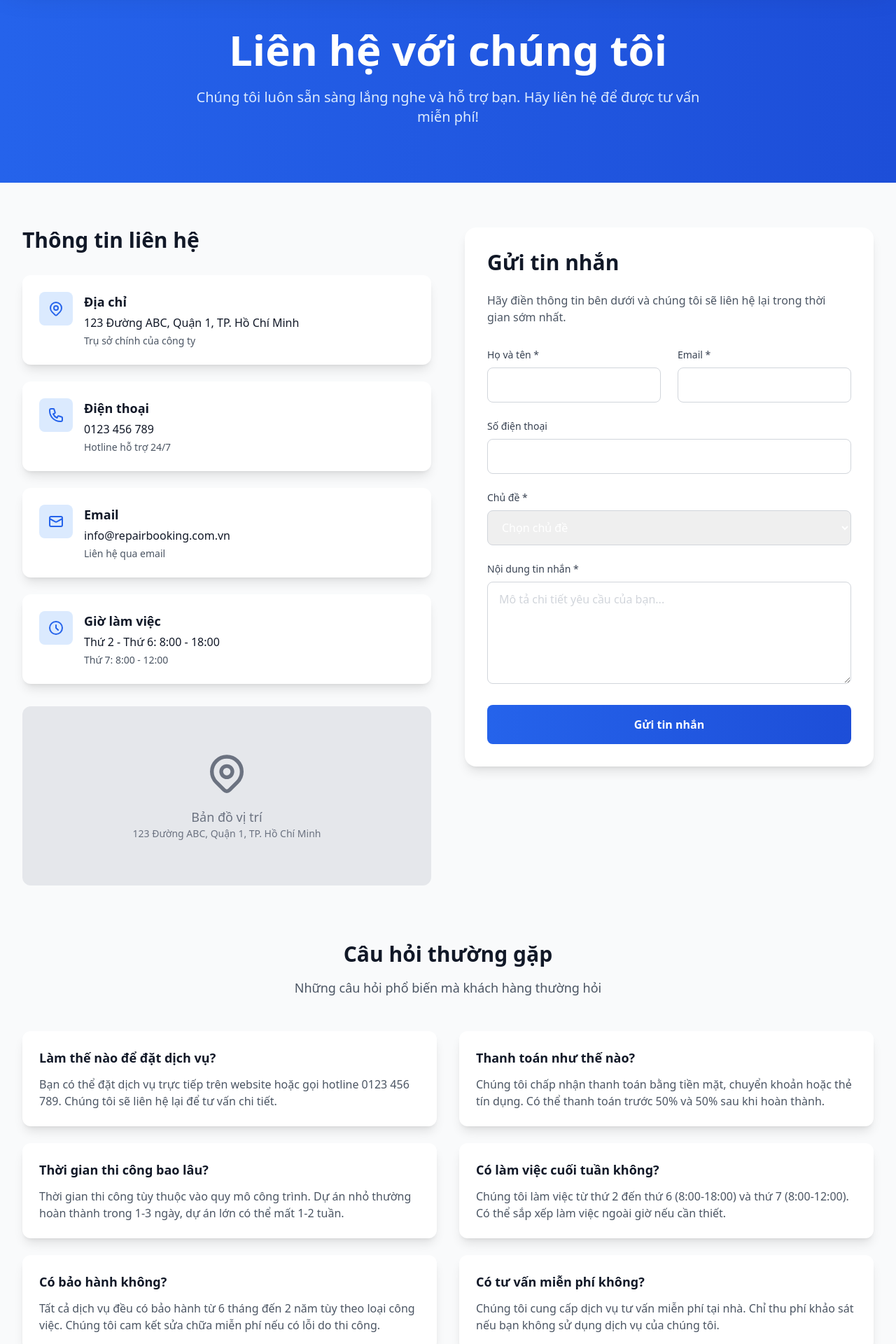
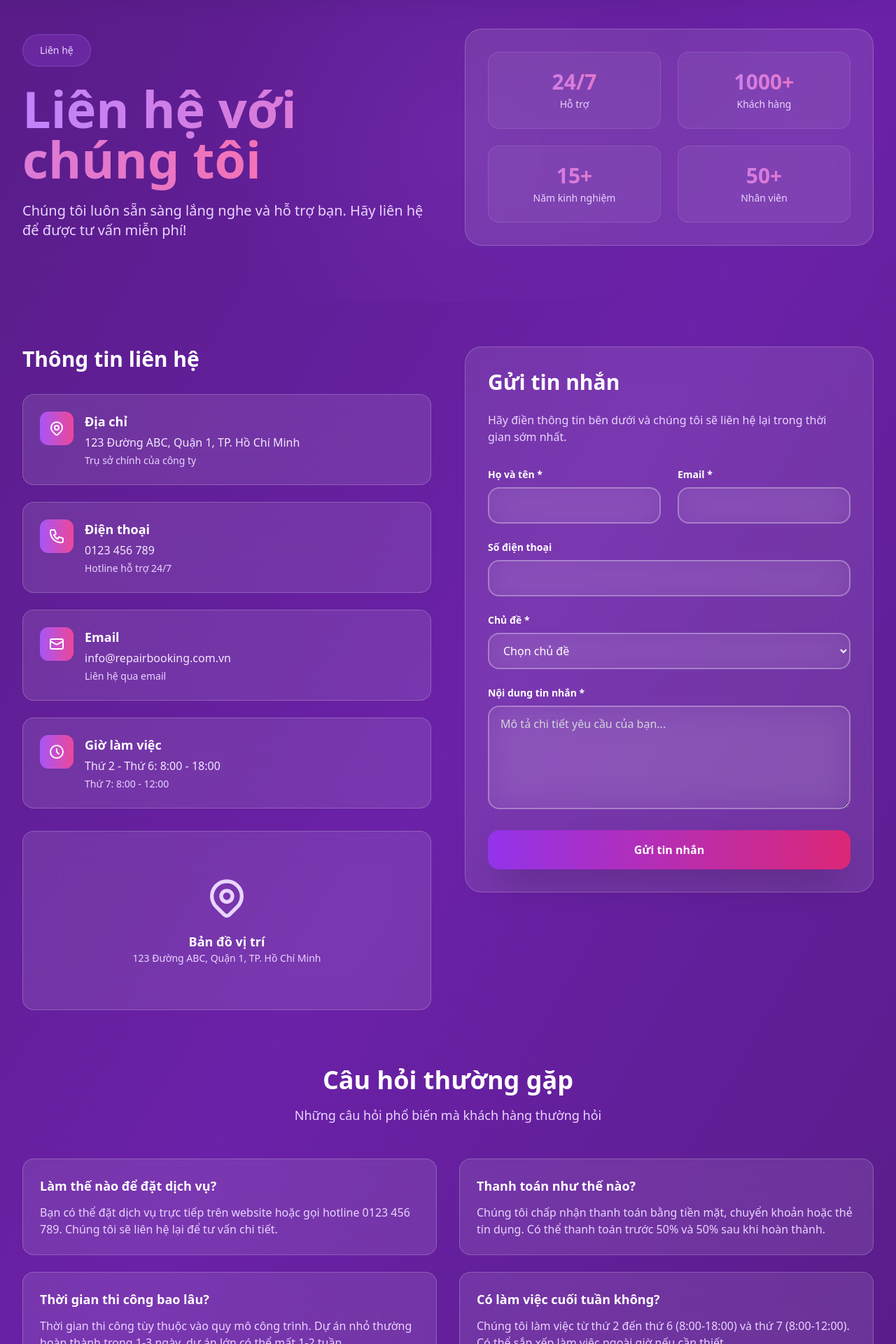
Before and after one commit to Trung-Nam/Repair-Booking, a React (Vite) app in the folder Frontend/: page /contact in a window 1280 px wide. Shown: the part 120-2040 px from the top of the page at 70% size. Built offline with nearby package versions, Linux system fonts and the light colour scheme.

Commit message:
base: contact

```diff
--- a/Frontend/src/pages/Contact.jsx
+++ b/Frontend/src/pages/Contact.jsx
@@ -86,16 +86,46 @@ const Contact = () => {
     };
 
     return (
-        <div className="min-h-screen bg-gray-50">
+        <div className="min-h-screen bg-gradient-to-br from-purple-900 via-purple-800 to-purple-900 text-white">
             {/* Hero Section */}
-            <div className="bg-gradient-to-r from-primary-600 to-primary-700 py-20">
-                <div className="max-w-7xl mx-auto px-4 sm:px-6 lg:px-8 text-center">
-                    <h1 className="text-4xl md:text-6xl font-bold text-white mb-6">
-                        Liên hệ với chúng tôi
-                    </h1>
-                    <p className="text-xl text-primary-100 max-w-3xl mx-auto">
-                        Chúng tôi luôn sẵn sàng lắng nghe và hỗ trợ bạn. Hãy liên hệ để được tư vấn miễn phí!
-                    </p>
+            <div className="relative overflow-hidden">
+                <div className="absolute inset-0 bg-[radial-gradient(circle_at_50%_50%,rgba(168,85,247,0.12),transparent_50%)]"></div>
+                <div className="relative max-w-7xl mx-auto px-4 sm:px-6 lg:px-8 py-20">
+                    <div className="grid lg:grid-cols-2 gap-12 items-center">
+                        <div className="space-y-6">
+                            <div className="inline-flex items-center px-6 py-3 rounded-full bg-purple-500/20 border border-purple-400/30 backdrop-blur-sm">
+                                <span className="text-purple-200 text-sm font-medium">Liên hệ</span>
+                            </div>
+                            <h1 className="text-5xl md:text-7xl font-black leading-tight">
+                                <span className="bg-gradient-to-r from-purple-400 to-pink-400 bg-clip-text text-transparent">Liên hệ với chúng tôi</span>
+                            </h1>
+                            <p className="text-xl text-purple-200 max-w-2xl">
+                                Chúng tôi luôn sẵn sàng lắng nghe và hỗ trợ bạn. Hãy liên hệ để được tư vấn miễn phí!
+                            </p>
+                        </div>
+                        <div className="relative">
+                            <div className="bg-white/10 backdrop-blur-xl rounded-3xl p-8 border border-white/20">
+                                <div className="grid grid-cols-2 gap-6">
+                                    <div className="text-center bg-white/5 rounded-2xl p-6 border border-white/10">
+                                        <div className="text-3xl font-black text-transparent bg-gradient-to-r from-purple-400 to-pink-400 bg-clip-text mb-1">24/7</div>
+                                        <div className="text-purple-200 text-sm">Hỗ trợ</div>
+                                    </div>
+                                    <div className="text-center bg-white/5 rounded-2xl p-6 border border-white/10">
+                                        <div className="text-3xl font-black text-transparent bg-gradient-to-r from-purple-400 to-pink-400 bg-clip-text mb-1">1000+</div>
+                                        <div className="text-purple-200 text-sm">Khách hàng</div>
+                                    </div>
+                                    <div className="text-center bg-white/5 rounded-2xl p-6 border border-white/10">
+                                        <div className="text-3xl font-black text-transparent bg-gradient-to-r from-purple-400 to-pink-400 bg-clip-text mb-1">15+</div>
+                                        <div className="text-purple-200 text-sm">Năm kinh nghiệm</div>
+                                    </div>
+                                    <div className="text-center bg-white/5 rounded-2xl p-6 border border-white/10">
+                                        <div className="text-3xl font-black text-transparent bg-gradient-to-r from-purple-400 to-pink-400 bg-clip-text mb-1">50+</div>
+                                        <div className="text-purple-200 text-sm">Nhân viên</div>
+                                    </div>
+                                </div>
+                            </div>
+                        </div>
+                    </div>
                 </div>
             </div>
 
@@ -103,30 +133,30 @@ const Contact = () => {
                 <div className="grid lg:grid-cols-2 gap-12">
                     {/* Contact Information */}
                     <div>
-                        <h2 className="text-3xl font-bold text-gray-900 mb-8">Thông tin liên hệ</h2>
+                        <h2 className="text-3xl font-black mb-8">Thông tin liên hệ</h2>
                         <div className="space-y-6">
                             {contactInfo.map((info, index) => (
-                                <div key={index} className="flex items-start space-x-4 p-6 bg-white rounded-xl shadow-lg hover:shadow-xl transition-shadow">
-                                    <div className="w-12 h-12 bg-primary-100 rounded-lg flex items-center justify-center text-primary-600 flex-shrink-0">
+                                <div key={index} className="flex items-start space-x-4 p-6 bg-white/10 backdrop-blur-xl rounded-2xl border border-white/20 hover:bg-white/20 transition-all">
+                                    <div className="w-12 h-12 bg-gradient-to-r from-purple-500 to-pink-500 rounded-xl flex items-center justify-center text-white flex-shrink-0">
                                         {info.icon}
                                     </div>
                                     <div>
-                                        <h3 className="text-lg font-semibold text-gray-900 mb-1">{info.title}</h3>
-                                        <p className="text-gray-900 font-medium mb-1">{info.content}</p>
-                                        <p className="text-gray-600 text-sm">{info.description}</p>
+                                        <h3 className="text-lg font-bold text-white mb-1">{info.title}</h3>
+                                        <p className="text-purple-100 font-medium mb-1">{info.content}</p>
+                                        <p className="text-purple-200 text-sm">{info.description}</p>
                                     </div>
                                 </div>
                             ))}
                         </div>
 
                         {/* Map Placeholder */}
-                        <div className="mt-8 bg-gray-200 rounded-xl h-64 flex items-center justify-center">
-                            <div className="text-center text-gray-500">
+                        <div className="mt-8 bg-white/10 backdrop-blur-xl rounded-2xl h-64 border border-white/20 flex items-center justify-center">
+                            <div className="text-center text-purple-200">
                                 <svg className="w-16 h-16 mx-auto mb-4" fill="none" stroke="currentColor" viewBox="0 0 24 24">
                                     <path strokeLinecap="round" strokeLinejoin="round" strokeWidth={2} d="M17.657 16.657L13.414 20.9a1.998 1.998 0 01-2.827 0l-4.244-4.243a8 8 0 1111.314 0z" />
                                     <path strokeLinecap="round" strokeLinejoin="round" strokeWidth={2} d="M15 11a3 3 0 11-6 0 3 3 0 016 0z" />
                                 </svg>
-                                <p className="text-lg font-medium">Bản đồ vị trí</p>
+                                <p className="text-lg font-bold text-white">Bản đồ vị trí</p>
                                 <p className="text-sm">123 Đường ABC, Quận 1, TP. Hồ Chí Minh</p>
                             </div>
                         </div>
@@ -134,16 +164,16 @@ const Contact = () => {
 
                     {/* Contact Form */}
                     <div>
-                        <div className="bg-white rounded-2xl shadow-lg p-8">
-                            <h2 className="text-3xl font-bold text-gray-900 mb-6">Gửi tin nhắn</h2>
-                            <p className="text-gray-600 mb-8">
+                        <div className="bg-white/10 backdrop-blur-xl rounded-3xl p-8 border border-white/20">
+                            <h2 className="text-3xl font-black text-white mb-6">Gửi tin nhắn</h2>
+                            <p className="text-purple-200 mb-8">
                                 Hãy điền thông tin bên dưới và chúng tôi sẽ liên hệ lại trong thời gian sớm nhất.
                             </p>
 
                             <form onSubmit={handleSubmit} className="space-y-6">
                                 <div className="grid md:grid-cols-2 gap-6">
                                     <div>
-                                        <label htmlFor="name" className="block text-sm font-medium text-gray-700 mb-2">
+                                        <label htmlFor="name" className="block text-sm font-bold text-white mb-2">
                                             Họ và tên *
                                         </label>
                                         <input
@@ -152,12 +182,12 @@ const Contact = () => {
                                             id="name"
                                             value={formData.name}
                                             onChange={handleChange}
-                                            className="w-full px-4 py-3 border border-gray-300 rounded-lg focus:ring-2 focus:ring-primary-500 focus:border-primary-500"
+                                            className="w-full px-4 py-3 border-2 border-white/30 rounded-2xl focus:ring-4 focus:ring-purple-500/20 focus:border-purple-500 bg-white/5 backdrop-blur-xl text-white placeholder-gray-300"
                                             required
                                         />
                                     </div>
                                     <div>
-                                        <label htmlFor="email" className="block text-sm font-medium text-gray-700 mb-2">
+                                        <label htmlFor="email" className="block text-sm font-bold text-white mb-2">
                                             Email *
                                         </label>
                                         <input
@@ -166,14 +196,14 @@ const Contact = () => {
                                             id="email"
                                             value={formData.email}
                                             onChange={handleChange}
-                                            className="w-full px-4 py-3 border border-gray-300 rounded-lg focus:ring-2 focus:ring-primary-500 focus:border-primary-500"
+                                            className="w-full px-4 py-3 border-2 border-white/30 rounded-2xl focus:ring-4 focus:ring-purple-500/20 focus:border-purple-500 bg-white/5 backdrop-blur-xl text-white placeholder-gray-300"
                                             required
                                         />
                                     </div>
                                 </div>
 
                                 <div>
-                                    <label htmlFor="phone" className="block text-sm font-medium text-gray-700 mb-2">
+                                    <label htmlFor="phone" className="block text-sm font-bold text-white mb-2">
                                         Số điện thoại
                                     </label>
                                     <input
@@ -182,12 +212,12 @@ const Contact = () => {
                                         id="phone"
                                         value={formData.phone}
                                         onChange={handleChange}
-                                        className="w-full px-4 py-3 border border-gray-300 rounded-lg focus:ring-2 focus:ring-primary-500 focus:border-primary-500"
+                                        className="w-full px-4 py-3 border-2 border-white/30 rounded-2xl focus:ring-4 focus:ring-purple-500/20 focus:border-purple-500 bg-white/5 backdrop-blur-xl text-white placeholder-gray-300"
                                     />
                                 </div>
 
                                 <div>
-                                    <label htmlFor="subject" className="block text-sm font-medium text-gray-700 mb-2">
+                                    <label htmlFor="subject" className="block text-sm font-bold text-white mb-2">
                                         Chủ đề *
                                     </label>
                                     <select
@@ -195,20 +225,20 @@ const Contact = () => {
                                         id="subject"
                                         value={formData.subject}
                                         onChange={handleChange}
-                                        className="w-full px-4 py-3 border border-gray-300 rounded-lg focus:ring-2 focus:ring-primary-500 focus:border-primary-500"
+                                        className="w-full px-4 py-3 border-2 border-white/30 rounded-2xl focus:ring-4 focus:ring-purple-500/20 focus:border-purple-500 bg-white/5 backdrop-blur-xl text-white"
                                         required
                                     >
-                                        <option value="">Chọn chủ đề</option>
-                                        <option value="tuvan">Tư vấn dịch vụ</option>
-                                        <option value="baogia">Báo giá</option>
-                                        <option value="khieunai">Khiếu nại</option>
-                                        <option value="gop_y">Góp ý</option>
-                                        <option value="khac">Khác</option>
+                                        <option value="" className="bg-gray-800 text-white">Chọn chủ đề</option>
+                                        <option value="tuvan" className="bg-gray-800 text-white">Tư vấn dịch vụ</option>
+                                        <option value="baogia" className="bg-gray-800 text-white">Báo giá</option>
+                                        <option value="khieunai" className="bg-gray-800 text-white">Khiếu nại</option>
+                                        <option value="gop_y" className="bg-gray-800 text-white">Góp ý</option>
+                                        <option value="khac" className="bg-gray-800 text-white">Khác</option>
                                     </select>
                                 </div>
 
                                 <div>
-                                    <label htmlFor="message" className="block text-sm font-medium text-gray-700 mb-2">
+                                    <label htmlFor="message" className="block text-sm font-bold text-white mb-2">
                                         Nội dung tin nhắn *
                                     </label>
                                     <textarea
@@ -217,7 +247,7 @@ const Contact = () => {
                                         rows={5}
                                         value={formData.message}
                                         onChange={handleChange}
-                                        className="w-full px-4 py-3 border border-gray-300 rounded-lg focus:ring-2 focus:ring-primary-500 focus:border-primary-500"
+                                        className="w-full px-4 py-3 border-2 border-white/30 rounded-2xl focus:ring-4 focus:ring-purple-500/20 focus:border-purple-500 bg-white/5 backdrop-blur-xl text-white placeholder-gray-300"
                                         placeholder="Mô tả chi tiết yêu cầu của bạn..."
                                         required
                                     />
@@ -226,7 +256,7 @@ const Contact = () => {
                                 <button
                                     type="submit"
                                     disabled={isSubmitting}
-                                    className="w-full bg-gradient-to-r from-primary-600 to-primary-700 hover:from-primary-700 hover:to-primary-800 text-white font-semibold py-4 px-6 rounded-lg transition-all duration-200 transform hover:scale-105 disabled:opacity-50 disabled:cursor-not-allowed disabled:transform-none"
+                                    className="w-full bg-gradient-to-r from-purple-600 to-pink-600 hover:from-purple-700 hover:to-pink-700 text-white font-black py-4 px-6 rounded-2xl transition-all duration-300 transform hover:scale-105 shadow-2xl hover:shadow-purple-500/25 disabled:opacity-50 disabled:cursor-not-allowed disabled:transform-none"
                                 >
                                     {isSubmitting ? 'Đang gửi...' : 'Gửi tin nhắn'}
                                 </button>
@@ -238,52 +268,52 @@ const Contact = () => {
                 {/* FAQ Section */}
                 <div className="mt-20">
                     <div className="text-center mb-12">
-                        <h2 className="text-3xl font-bold text-gray-900 mb-4">Câu hỏi thường gặp</h2>
-                        <p className="text-lg text-gray-600">Những câu hỏi phổ biến mà khách hàng thường hỏi</p>
+                        <h2 className="text-4xl font-black text-white mb-4">Câu hỏi thường gặp</h2>
+                        <p className="text-lg text-purple-200">Những câu hỏi phổ biến mà khách hàng thường hỏi</p>
                     </div>
 
                     <div className="grid md:grid-cols-2 gap-8">
                         <div className="space-y-6">
-                            <div className="bg-white rounded-xl shadow-lg p-6">
-                                <h3 className="text-lg font-semibold text-gray-900 mb-3">Làm thế nào để đặt dịch vụ?</h3>
-                                <p className="text-gray-600">
+                            <div className="bg-white/10 backdrop-blur-xl rounded-2xl p-6 border border-white/20">
+                                <h3 className="text-lg font-bold text-white mb-3">Làm thế nào để đặt dịch vụ?</h3>
+                                <p className="text-purple-200">
                                     Bạn có thể đặt dịch vụ trực tiếp trên website hoặc gọi hotline 0123 456 789.
                                     Chúng tôi sẽ liên hệ lại để tư vấn chi tiết.
                                 </p>
                             </div>
-                            <div className="bg-white rounded-xl shadow-lg p-6">
-                                <h3 className="text-lg font-semibold text-gray-900 mb-3">Thời gian thi công bao lâu?</h3>
-                                <p className="text-gray-600">
+                            <div className="bg-white/10 backdrop-blur-xl rounded-2xl p-6 border border-white/20">
+                                <h3 className="text-lg font-bold text-white mb-3">Thời gian thi công bao lâu?</h3>
+                                <p className="text-purple-200">
                                     Thời gian thi công tùy thuộc vào quy mô công trình. Dự án nhỏ thường hoàn thành
                                     trong 1-3 ngày, dự án lớn có thể mất 1-2 tuần.
                                 </p>
                             </div>
-                            <div className="bg-white rounded-xl shadow-lg p-6">
-                                <h3 className="text-lg font-semibold text-gray-900 mb-3">Có bảo hành không?</h3>
-                                <p className="text-gray-600">
+                            <div className="bg-white/10 backdrop-blur-xl rounded-2xl p-6 border border-white/20">
+                                <h3 className="text-lg font-bold text-white mb-3">Có bảo hành không?</h3>
+                                <p className="text-purple-200">
                                     Tất cả dịch vụ đều có bảo hành từ 6 tháng đến 2 năm tùy theo loại công việc.
                                     Chúng tôi cam kết sửa chữa miễn phí nếu có lỗi do thi công.
                                 </p>
                             </div>
                         </div>
                         <div className="space-y-6">
-                            <div className="bg-white rounded-xl shadow-lg p-6">
-                                <h3 className="text-lg font-semibold text-gray-900 mb-3">Thanh toán như thế nào?</h3>
-                                <p className="text-gray-600">
+                            <div className="bg-white/10 backdrop-blur-xl rounded-2xl p-6 border border-white/20">
+                                <h3 className="text-lg font-bold text-white mb-3">Thanh toán như thế nào?</h3>
+                                <p className="text-purple-200">
                                     Chúng tôi chấp nhận thanh toán bằng tiền mặt, chuyển khoản hoặc thẻ tín dụng.
                                     Có thể thanh toán trước 50% và 50% sau khi hoàn thành.
                                 </p>
                             </div>
-                            <div className="bg-white rounded-xl shadow-lg p-6">
-                                <h3 className="text-lg font-semibold text-gray-900 mb-3">Có làm việc cuối tuần không?</h3>
-                                <p className="text-gray-600">
+                            <div className="bg-white/10 backdrop-blur-xl rounded-2xl p-6 border border-white/20">
+                                <h3 className="text-lg font-bold text-white mb-3">Có làm việc cuối tuần không?</h3>
+                                <p className="text-purple-200">
                                     Chúng tôi làm việc từ thứ 2 đến thứ 6 (8:00-18:00) và thứ 7 (8:00-12:00).
                                     Có thể sắp xếp làm việc ngoài giờ nếu cần thiết.
                                 </p>
                             </div>
-                            <div className="bg-white rounded-xl shadow-lg p-6">
-                                <h3 className="text-lg font-semibold text-gray-900 mb-3">Có tư vấn miễn phí không?</h3>
-                                <p className="text-gray-600">
+                            <div className="bg-white/10 backdrop-blur-xl rounded-2xl p-6 border border-white/20">
+                                <h3 className="text-lg font-bold text-white mb-3">Có tư vấn miễn phí không?</h3>
+                                <p className="text-purple-200">
                                     Chúng tôi cung cấp dịch vụ tư vấn miễn phí tại nhà. Chỉ thu phí khảo sát
                                     nếu bạn không sử dụng dịch vụ của chúng tôi.
                                 </p>
```
